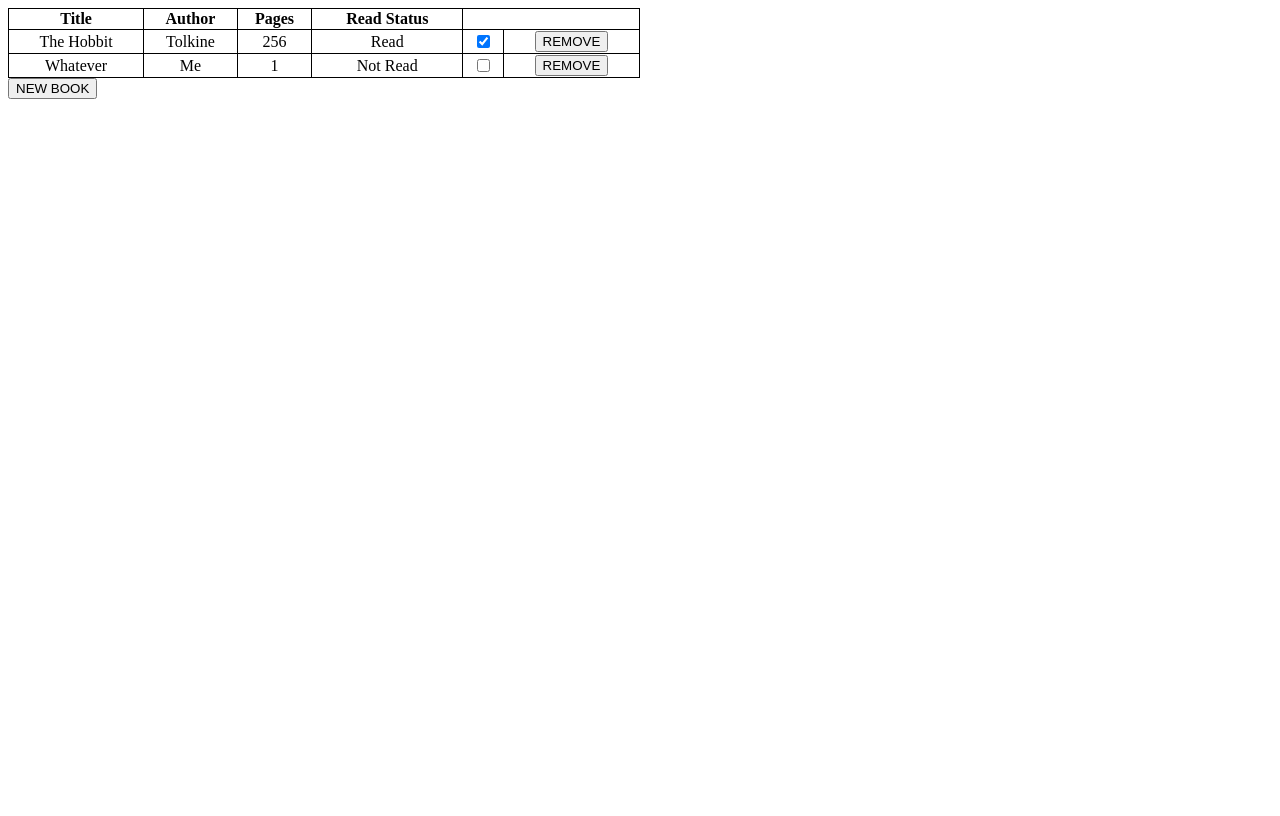
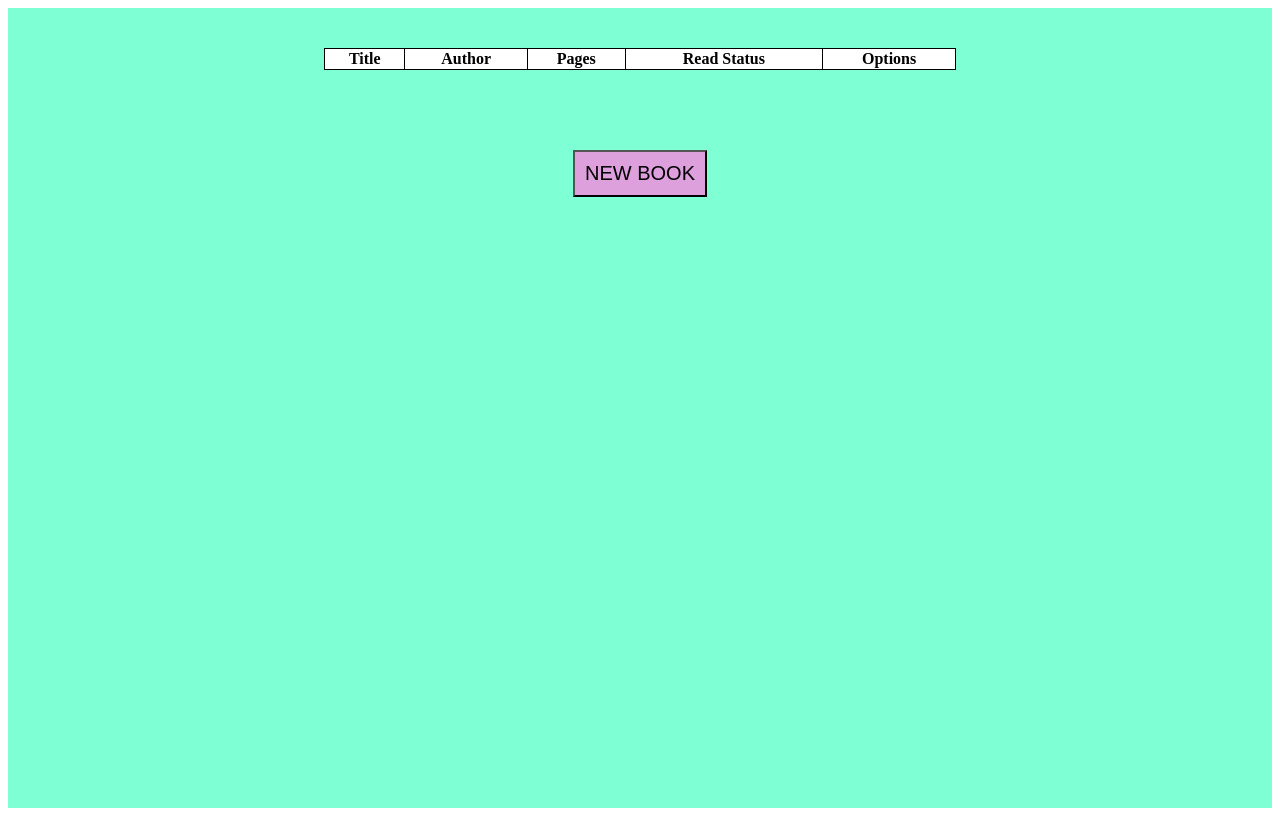
Before and after one commit to Trebordagreat/Library, a plain HTML site: page index.html in a window 1280 px wide. Drawn offline with Linux system fonts and the light colour scheme.

Commit message:
finished project, may revise code

```diff
--- a/script.js
+++ b/script.js
@@ -2,13 +2,12 @@ let myLibrary = [];
 const content = document.querySelector('.main');
 let libraryTemplate = createTable();
 content.appendChild(libraryTemplate);
-addBookToLibrary('The Hobbit', 'Tolkine', '256', true);
-addBookToLibrary('Whatever', 'Me', '1', 'not read');
 displayLibrary(myLibrary);
 
 const inputBook = document.createElement('button');
 inputBook.textContent = "NEW BOOK";
 inputBook.addEventListener('click', updateLibrary)
+inputBook.classList.add('inputBook');
 content.appendChild(inputBook);
 
 function Book(title, author, pages, read, index) {
@@ -31,7 +30,7 @@ function updateLibrary () {
     title = prompt("What is the title of the book?");
     author = prompt("Who wrote authored the book?");
     pages = prompt("How many pages are in the book?");
-    read = prompt("Have you read the book?");
+    read = confirm("Have you read the book?");
     addBookToLibrary(title, author, pages, read);
     const addedBook = addRow(title, author, pages, read);
     libraryTemplate.appendChild(addedBook);
@@ -57,6 +56,10 @@ function createTable() {
     const tableHead = addRow("Title", "Author", "Pages", "Status")
     tableHead.classList.add('header');
     tableHead.classList.remove('book');
+    const options = document.createElement('td');
+    options.setAttribute('colspan', '2');
+    options.textContent = "Options";
+    tableHead.appendChild(options);
     library.appendChild(tableHead);
     return library;
 }
--- a/style.css
+++ b/style.css
@@ -1,14 +1,31 @@
+.main {
+    display: flex;
+    flex-direction: column;
+    align-items: center;
+    gap: 40px;
+    background-color: aquamarine;
+    height: 100vh;
+}
+
 .library {
     width: 50%;
     border: 1px solid black;
     border-collapse:collapse;
+    margin: 40px;
 }
 
 td {
     border: 1px solid black;
     text-align: center;
+    background-color: white;
 }
 
 .header {
     font-weight: bold;
 }
+
+.inputBook {
+    background-color: plum;
+    padding: 10px;
+    font-size: 20px;
+}
```
